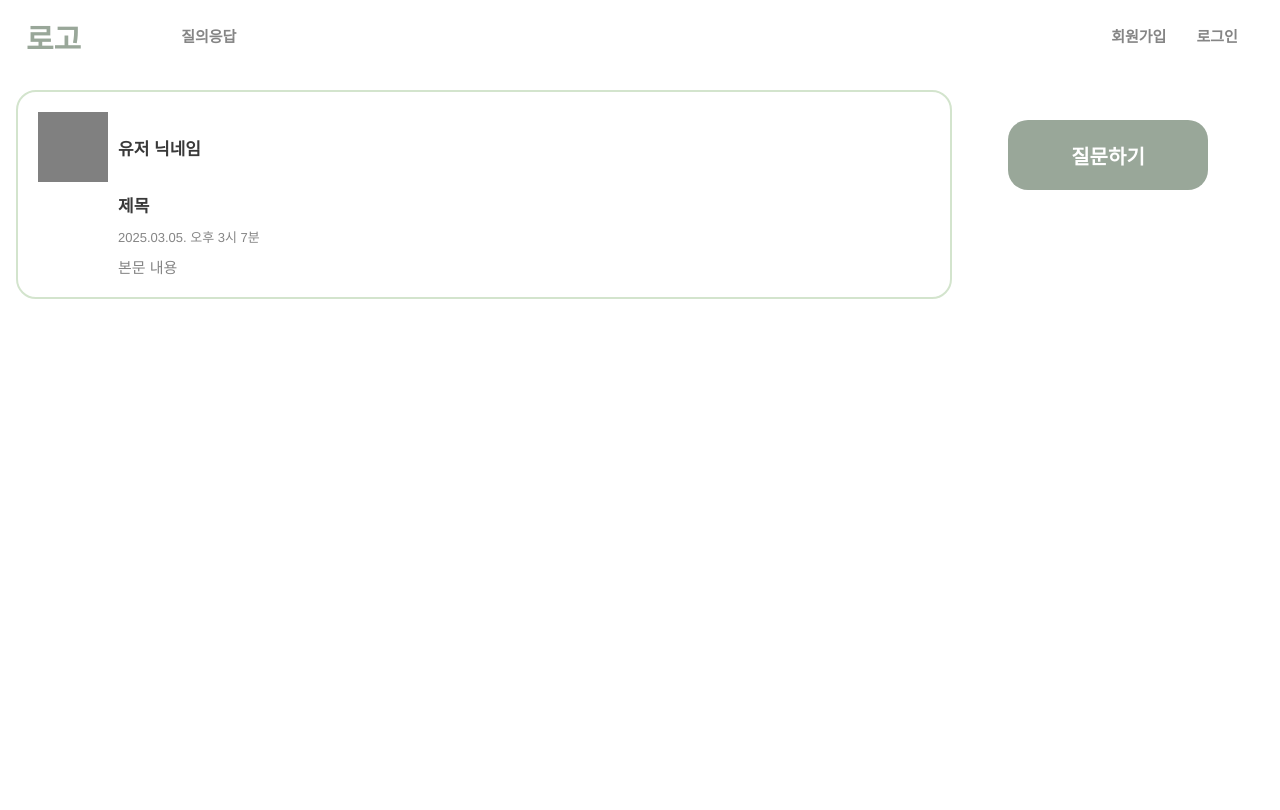
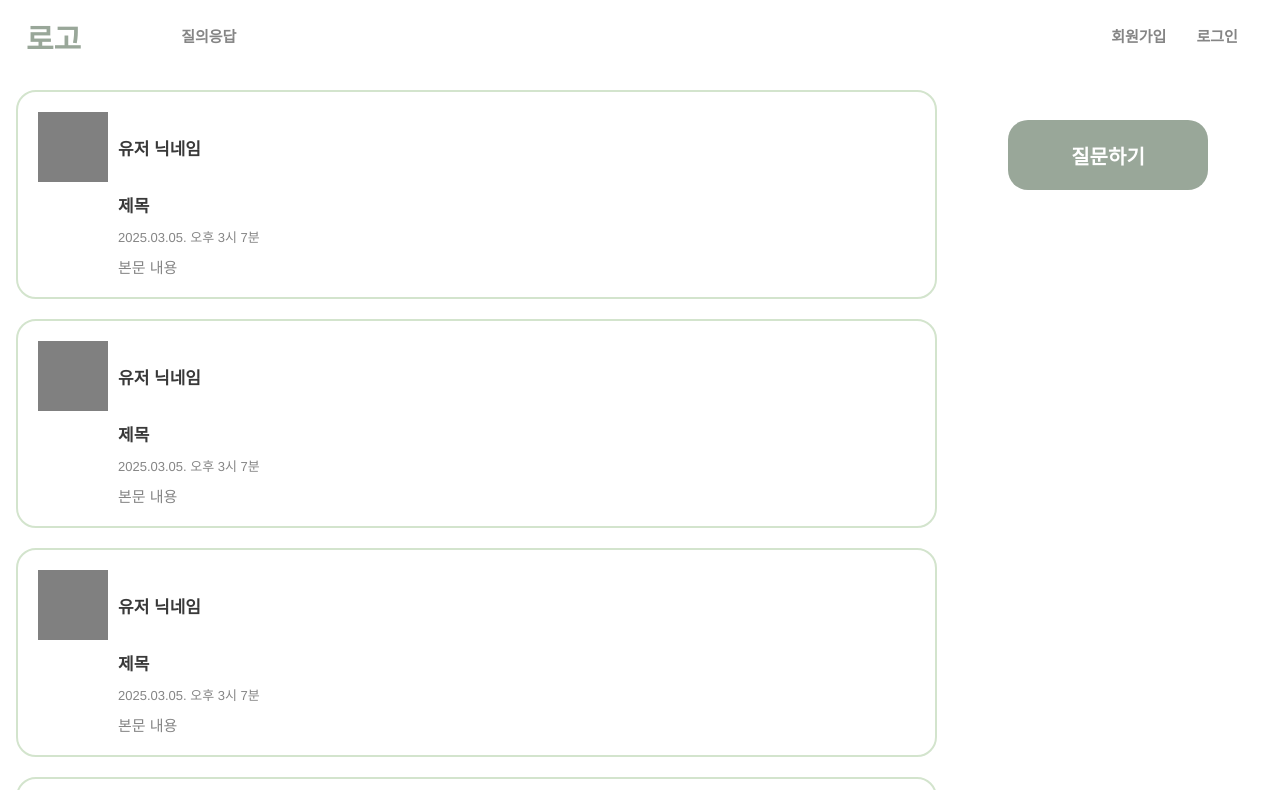
Before and after one commit to Micro-Answer/msa-frontend-vuejs, a Vue app in the folder front_src/: page /qna in a window 1280 px wide. Built offline with nearby package versions, Linux system fonts and the light colour scheme.

Commit message:
질의응답 조회 스크롤 추가

```diff
--- a/front_src/src/assets/css/QnAPage.css
+++ b/front_src/src/assets/css/QnAPage.css
@@ -18,9 +18,22 @@
 .q_list {
     padding-top: 20px;
     width: 75%;
-    height: 100%;
-    display: flex;
-    justify-content: center;
+    max-height: 90vh;
+    overflow-y: auto;
+}
+
+.q_list::-webkit-scrollbar{
+    background-color: transparent;
+    width: 6px;
+}
+
+.q_list::-webkit-scrollbar-thumb{
+    background-color:#babac0;
+    border-radius:16px;
+}
+
+.q_list::-webkit-scrollbar-thumb:hover{
+    background-color:#a0a0a5;
 }
 
 .q_btn {
--- a/front_src/src/assets/css/QuestionViewComponent.css
+++ b/front_src/src/assets/css/QuestionViewComponent.css
@@ -1,5 +1,6 @@
 .q_block {
-    width: 100%;
+    margin-bottom: 20px;
+    width: 98%;
     min-height: 100px;
     height: fit-content;
     border-radius: 20px;
--- a/front_src/src/views/QnAPage.vue
+++ b/front_src/src/views/QnAPage.vue
@@ -2,6 +2,14 @@
     <div class="content">
         <div class="qna_box">
             <div class="q_list">
+                <QuestionViewComponent/>
+                <QuestionViewComponent/>
+                <QuestionViewComponent/>
+                <QuestionViewComponent/>
+                <QuestionViewComponent/>
+                <QuestionViewComponent/>
+                <QuestionViewComponent/>
+                <QuestionViewComponent/>
                 <QuestionViewComponent/>
             </div>
             <div class="q_btn">
```
